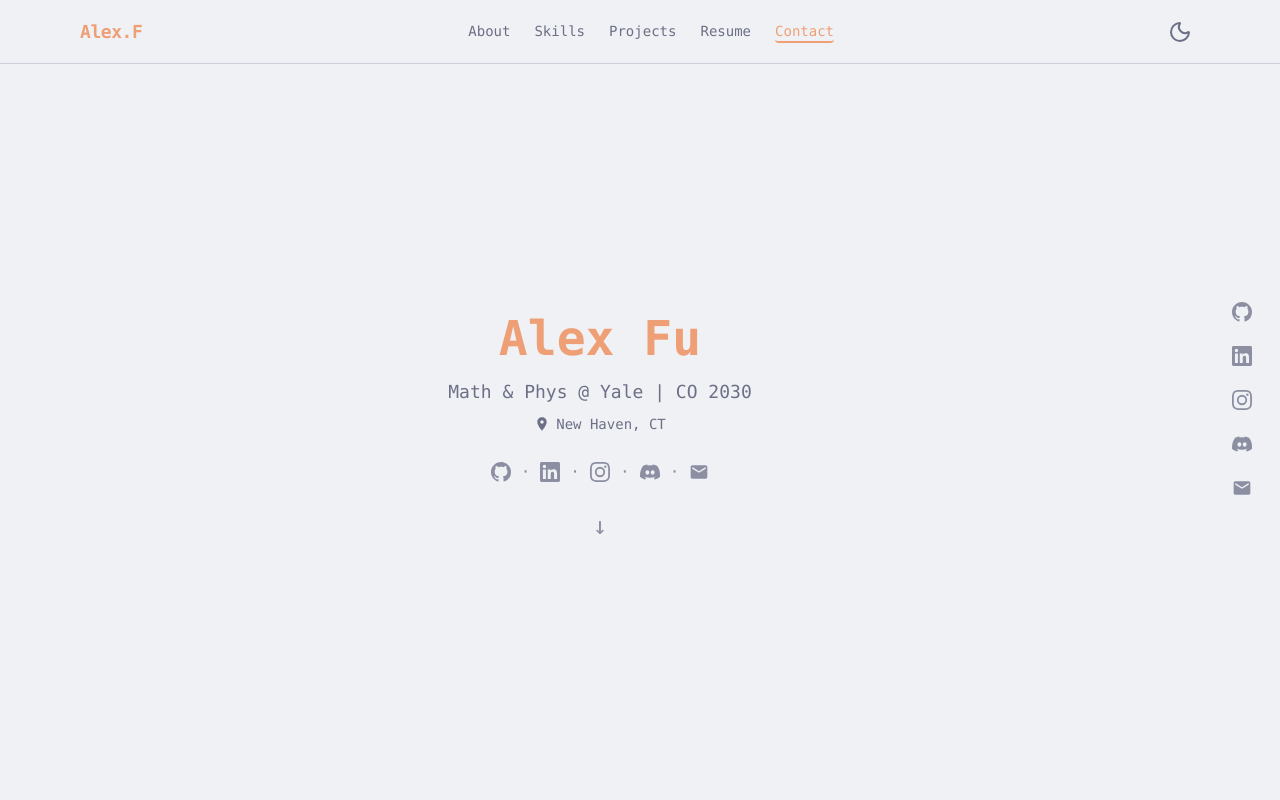
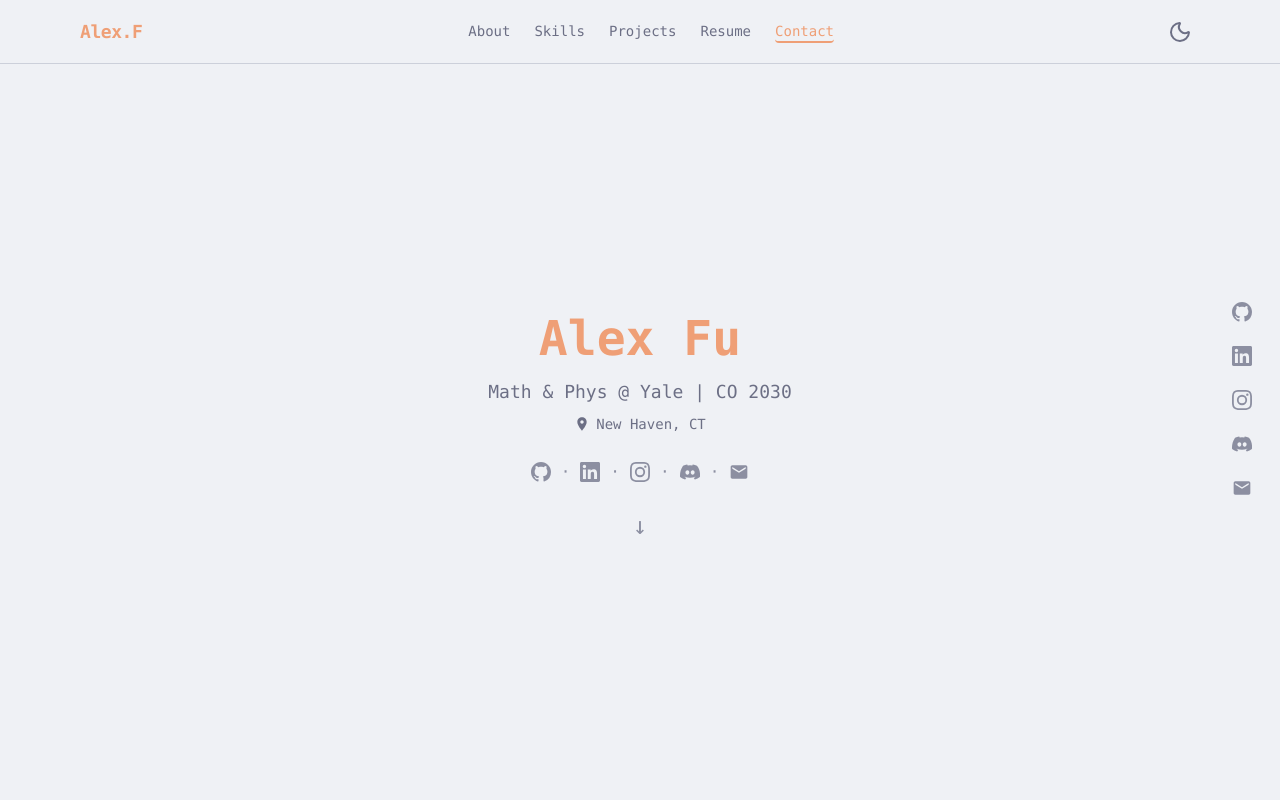
Before and after one commit to devxfu/personal-site, a React (Vite) app: page / in a window 1280 px wide. Shown: the top 800 px of the page. Built offline with nearby package versions, Linux system fonts and the light colour scheme.

Commit message:
Fix: Remove temporary padding for social rail & correct central alignment, narrow content in wrapper to avoid overlap with rail

```diff
--- a/src/App.jsx
+++ b/src/App.jsx
@@ -14,8 +14,9 @@ export default function App() {
   const { activeSection, sectionIds } = useActiveSection();
 
   return (
-    <main className="min-h-screen bg-base font-sans text-text md:pr-20">
+    <main className="min-h-screen bg-base font-sans text-text">
       <Nav activeSection={activeSection} sectionIds={sectionIds} />
+     <div className="mx-auto w-full md:max-w-[min(72rem,calc(100vw-7.5rem))]">
       <Hero />
       <SocialRail />
       <About />
@@ -23,6 +24,7 @@ export default function App() {
       <Projects />
       <Resume />
       <Contact />
+      </div>
       <Footer />
     </main>
   );
```
